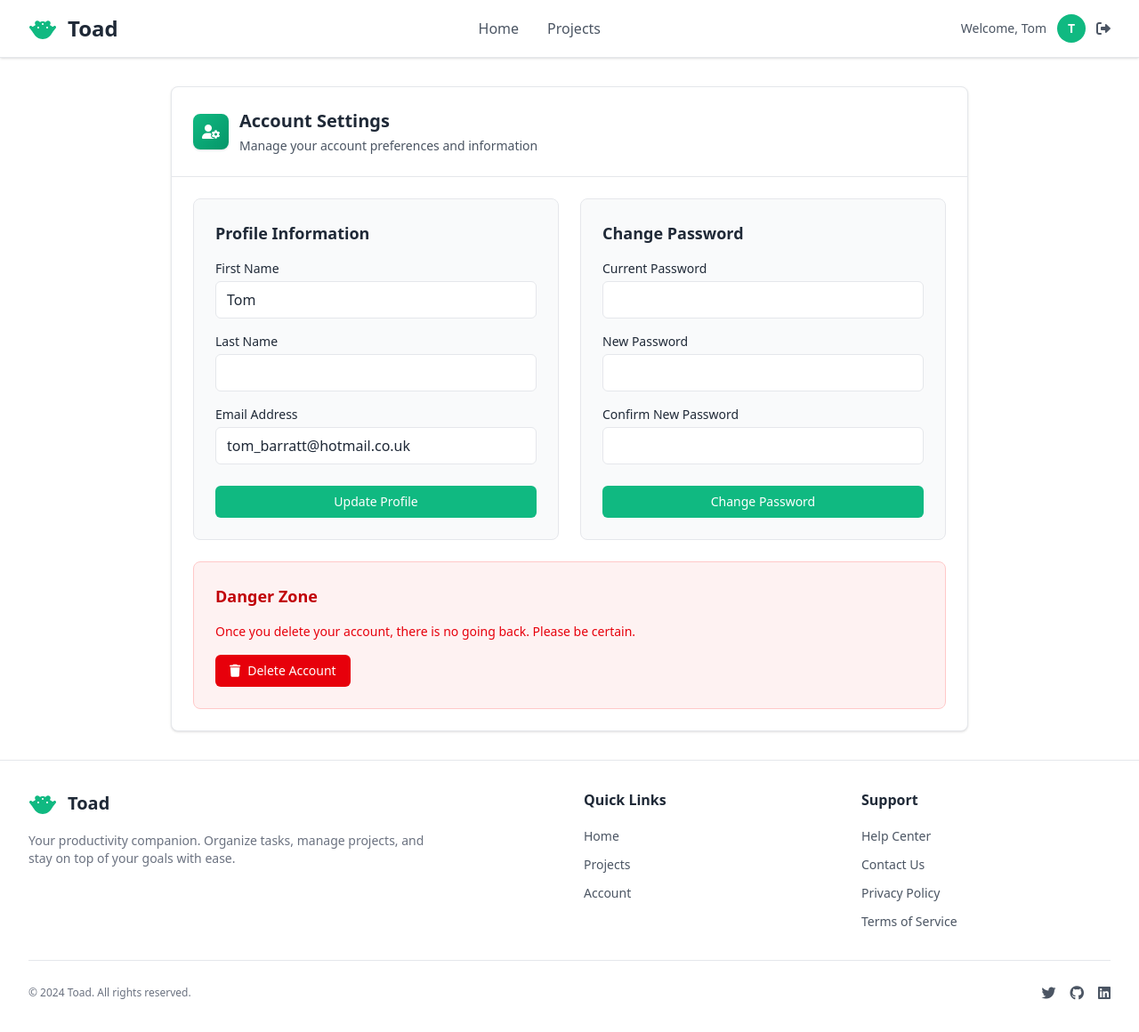
After one commit to RoyKeane94/toad, a Django app: page /accounts/settings/ in a window 1280 px wide. The commit adds this page. Shown: the whole page at 89% size. Run offline with Django 5.2, Linux system fonts and the light colour scheme; a user stored in the database is signed in; some libraries are stand-ins or nearby versions.

```diff
--- /dev/null
+++ b/accounts/templates/accounts/account_settings.html
@@ -0,0 +1,100 @@
+{% extends "pages/layout.html" %}
+{% load static %}
+
+{% block title %}Account Settings - Toad{% endblock %}
+
+{% block content %}
+<div class="max-w-4xl mx-auto">
+    <div class="bg-[var(--container-bg)] rounded-lg shadow-sm border border-[var(--border-color)] overflow-hidden">
+        <!-- Header -->
+        <div class="p-6 border-b border-[var(--border-color)]">
+            <div class="flex items-center space-x-3">
+                <div class="flex items-center justify-center w-10 h-10 bg-gradient-to-br from-[var(--primary-action-bg)] to-[var(--primary-action-hover-bg)] rounded-lg shadow-sm">
+                    <i class="fas fa-user-cog text-white"></i>
+                </div>
+                <div>
+                    <h1 class="text-xl font-semibold text-[var(--title-text)]">Account Settings</h1>
+                    <p class="text-sm text-[var(--text-secondary)] mt-1">Manage your account preferences and information</p>
+                </div>
+            </div>
+        </div>
+
+        <!-- Content -->
+        <div class="p-6">
+            <div class="grid grid-cols-1 md:grid-cols-2 gap-6">
+                <!-- Profile Information -->
+                <div class="bg-[var(--grid-header-bg)] border border-[var(--border-color)] rounded-lg p-6">
+                    <h2 class="text-lg font-semibold text-[var(--title-text)] mb-4">Profile Information</h2>
+                    <form method="post" action="{% url 'accounts:account_settings' %}">
+                        {% csrf_token %}
+                        <div class="space-y-4">
+                            <div>
+                                <label for="id_first_name" class="block text-sm font-medium text-[var(--text-primary)] mb-1">First Name</label>
+                                <input type="text" name="first_name" id="id_first_name" value="{{ user.first_name }}"
+                                       class="w-full px-3 py-2 bg-[var(--container-bg)] border border-[var(--border-color)] rounded-md text-[var(--text-primary)] focus:outline-none focus:ring-2 focus:ring-[var(--primary-action-bg)] focus:border-transparent">
+                            </div>
+                            <div>
+                                <label for="id_last_name" class="block text-sm font-medium text-[var(--text-primary)] mb-1">Last Name</label>
+                                <input type="text" name="last_name" id="id_last_name" value="{{ user.last_name }}"
+                                       class="w-full px-3 py-2 bg-[var(--container-bg)] border border-[var(--border-color)] rounded-md text-[var(--text-primary)] focus:outline-none focus:ring-2 focus:ring-[var(--primary-action-bg)] focus:border-transparent">
+                            </div>
+                            <div>
+                                <label for="id_email" class="block text-sm font-medium text-[var(--text-primary)] mb-1">Email Address</label>
+                                <input type="email" name="email" id="id_email" value="{{ user.email }}"
+                                       class="w-full px-3 py-2 bg-[var(--container-bg)] border border-[var(--border-color)] rounded-md text-[var(--text-primary)] focus:outline-none focus:ring-2 focus:ring-[var(--primary-action-bg)] focus:border-transparent">
+                            </div>
+                            <div class="pt-2">
+                                <button type="submit"
+                                        class="w-full bg-[var(--primary-action-bg)] hover:bg-[var(--primary-action-hover-bg)] text-[var(--primary-action-text)] px-4 py-2 rounded-md text-sm font-medium transition-colors">
+                                    Update Profile
+                                </button>
+                            </div>
+                        </div>
+                    </form>
+                </div>
+
+                <!-- Change Password -->
+                <div class="bg-[var(--grid-header-bg)] border border-[var(--border-color)] rounded-lg p-6">
+                    <h2 class="text-lg font-semibold text-[var(--title-text)] mb-4">Change Password</h2>
+                    <form method="post" action="{% url 'accounts:change_password' %}">
+                        {% csrf_token %}
+                        <div class="space-y-4">
+                            <div>
+                                <label for="id_old_password" class="block text-sm font-medium text-[var(--text-primary)] mb-1">Current Password</label>
+                                <input type="password" name="old_password" id="id_old_password" required
+                                       class="w-full px-3 py-2 bg-[var(--container-bg)] border border-[var(--border-color)] rounded-md text-[var(--text-primary)] focus:outline-none focus:ring-2 focus:ring-[var(--primary-action-bg)] focus:border-transparent">
+                            </div>
+                            <div>
+                                <label for="id_new_password1" class="block text-sm font-medium text-[var(--text-primary)] mb-1">New Password</label>
+                                <input type="password" name="new_password1" id="id_new_password1" required
+                                       class="w-full px-3 py-2 bg-[var(--container-bg)] border border-[var(--border-color)] rounded-md text-[var(--text-primary)] focus:outline-none focus:ring-2 focus:ring-[var(--primary-action-bg)] focus:border-transparent">
+                            </div>
+                            <div>
+                                <label for="id_new_password2" class="block text-sm font-medium text-[var(--text-primary)] mb-1">Confirm New Password</label>
+                                <input type="password" name="new_password2" id="id_new_password2" required
+                                       class="w-full px-3 py-2 bg-[var(--container-bg)] border border-[var(--border-color)] rounded-md text-[var(--text-primary)] focus:outline-none focus:ring-2 focus:ring-[var(--primary-action-bg)] focus:border-transparent">
+                            </div>
+                            <div class="pt-2">
+                                <button type="submit"
+                                        class="w-full bg-[var(--primary-action-bg)] hover:bg-[var(--primary-action-hover-bg)] text-[var(--primary-action-text)] px-4 py-2 rounded-md text-sm font-medium transition-colors">
+                                    Change Password
+                                </button>
+                            </div>
+                        </div>
+                    </form>
+                </div>
+            </div>
+
+            <!-- Danger Zone -->
+            <div class="mt-6 bg-red-50 border border-red-200 rounded-lg p-6">
+                <h2 class="text-lg font-semibold text-red-700 mb-4">Danger Zone</h2>
+                <p class="text-sm text-red-600 mb-4">Once you delete your account, there is no going back. Please be certain.</p>
+                <a href="{% url 'accounts:delete_account' %}"
+                   class="inline-flex items-center px-4 py-2 bg-red-600 hover:bg-red-700 text-white rounded-md text-sm font-medium transition-colors">
+                    <i class="fas fa-trash mr-2"></i>Delete Account
+                </a>
+            </div>
+        </div>
+    </div>
+</div>
+{% endblock %}
--- a/accounts/urls.py
+++ b/accounts/urls.py
@@ -1,13 +1,16 @@
 from django.urls import path
 from django.contrib.auth.views import LogoutView
-from .views import LoginView,  RegisterView
+from .views import LoginView, RegisterView, account_settings_view, change_password_view, delete_account_view
+
 app_name = 'accounts'
 
 urlpatterns = [
-
     path('login/', LoginView.as_view(), name='login'),
     path('register/', RegisterView.as_view(), name='register'),
+    path('logout/', LogoutView.as_view(next_page='accounts:login'), name='logout'),
 
-    # Logout view
-    path('logout/', LogoutView.as_view(next_page='accounts:login'), name='logout'),
+    # Account Settings
+    path('settings/', account_settings_view, name='account_settings'),
+    path('settings/password/', change_password_view, name='change_password'),
+    path('settings/delete/', delete_account_view, name='delete_account'),
 ]
--- a/accounts/views.py
+++ b/accounts/views.py
@@ -1,8 +1,11 @@
 from django.shortcuts import render, redirect
-from django.contrib.auth import login
+from django.contrib.auth import login, update_session_auth_hash
 from django.contrib import messages
 from django.urls import reverse_lazy
 from django.views.generic import FormView
+from django.contrib.auth.forms import PasswordChangeForm
+from django.contrib.auth.decorators import login_required
+from django.utils.decorators import method_decorator
 from .forms import EmailAuthenticationForm, CustomUserCreationForm
 
 # Create your views here.
@@ -57,3 +60,42 @@ class RegisterView(FormView):
         if request.user.is_authenticated:
             return redirect(self.success_url)
         return super().dispatch(request, *args, **kwargs)
+
+@login_required
+def account_settings_view(request):
+    if request.method == 'POST':
+        user = request.user
+        user.first_name = request.POST.get('first_name', '')
+        user.last_name = request.POST.get('last_name', '')
+        user.email = request.POST.get('email', '')
+        user.save()
+        messages.success(request, 'Profile updated successfully!')
+        return redirect('accounts:account_settings')
+
+    return render(request, 'accounts/account_settings.html')
+
+@login_required
+def change_password_view(request):
+    if request.method == 'POST':
+        form = PasswordChangeForm(request.user, request.POST)
+        if form.is_valid():
+            user = form.save()
+            update_session_auth_hash(request, user)
+            messages.success(request, 'Your password was successfully updated!')
+            return redirect('accounts:account_settings')
+        else:
+            messages.error(request, 'Please correct the error below.')
+    else:
+        form = PasswordChangeForm(request.user)
+
+    return render(request, 'accounts/account_settings.html', {'password_form': form})
+
+@login_required
+def delete_account_view(request):
+    if request.method == 'POST':
+        user = request.user
+        user.delete()
+        messages.success(request, 'Your account has been deleted.')
+        return redirect('accounts:login')
+
+    return render(request, 'accounts/delete_account.html')
--- a/pages/urls.py
+++ b/pages/urls.py
@@ -14,6 +14,7 @@ urlpatterns = [
     path('projects/<int:pk>/', views.project_grid_view, name='project_grid'),
     path('projects/<int:pk>/edit/', views.project_edit_view, name='project_edit'),
     path('projects/<int:pk>/delete/', views.project_delete_view, name='project_delete'),
+    path('projects/<int:pk>/delete-completed/', views.delete_completed_tasks_view, name='delete_completed_tasks'),
 
     # Task CRUD
     path('projects/<int:project_pk>/tasks/create/<int:row_pk>/<int:col_pk>/', views.task_create_view, name='task_create'),
--- a/theme/static_src/src/styles.css
+++ b/theme/static_src/src/styles.css
@@ -18,6 +18,9 @@
   --task-completed-text: #9CA3AF; /* Medium Gray */
   --delete-button-bg: #EF4444; /* Clean Bright Red */
   --delete-button-hover-bg: #DC2626; /* Deep Red */
+  --clear-button-bg: #34D399; /* Light Emerald Green */
+  --clear-button-hover-bg: #10B981; /* Vibrant Emerald Green */
+  --clear-button-text: #FFFFFF; /* Pure White */
   --inline-input-border: #D1D5DB; /* Clean Medium Gray */
 }
 /**
```
Also changed, not shown: accounts/templates/accounts/delete_account.html (added, +59 -0 lines), pages/templates/pages/grid/column_form.html (deleted, +0 -46 lines), pages/templates/pages/grid/delete_completed_tasks.html (added, +52 -0 lines), pages/templates/pages/grid/grid_item_form.html (renamed from pages/templates/pages/grid/row_form.html, +3 -4 lines), pages/templates/pages/grid/project_grid.html (+9 -5 lines), pages/views.py (+33 -8 lines), db.sqlite3, theme/static/css/dist/styles.css, 1 other file.
